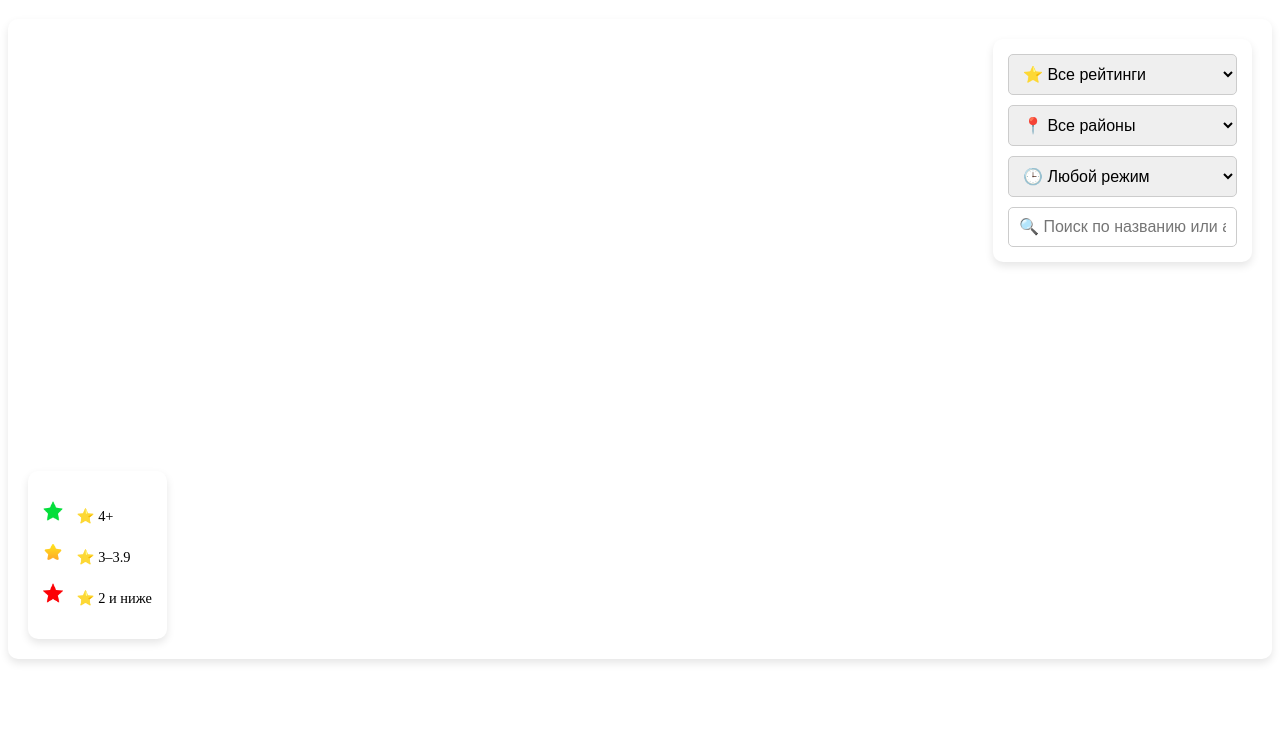
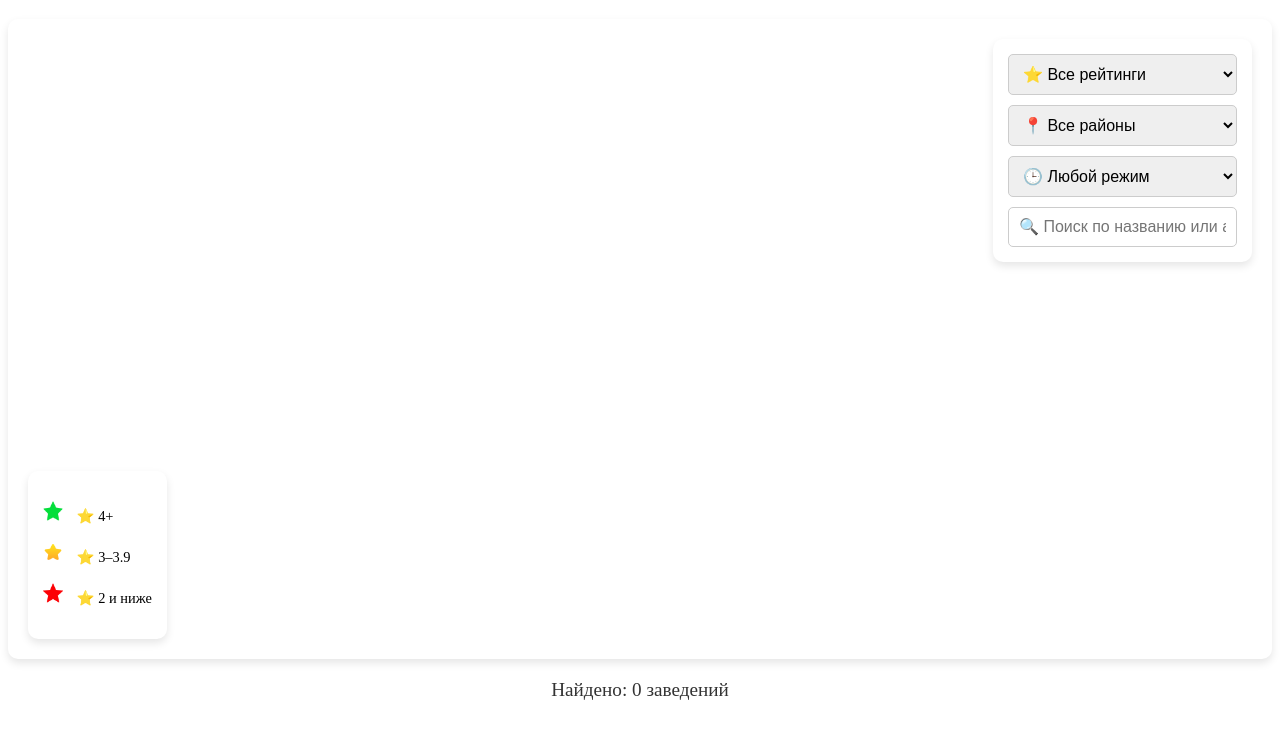
Before and after one commit to zhbimbo/zhbimbo.github.io, a plain HTML site: page index.html in a window 1280 px wide. Shown: the part 62-798 px from the top of the page. Drawn offline with Linux system fonts and the light colour scheme.

Commit message:
Update index.html

```diff
--- a/index.html
+++ b/index.html
@@ -45,5 +45,9 @@
             <p><img src="icons/star-red.png" alt="Красная звезда"> ⭐ 2 и ниже</p>
         </div>
     </div>
+        <!-- Блок для статистики -->
+        <div id="stats" style="text-align: center; margin-top: 20px; font-size: 1.2rem; color: #333;">
+             Найдено: <span id="count">0</span> заведений
+        </div>
 </body>
 </html>
```
